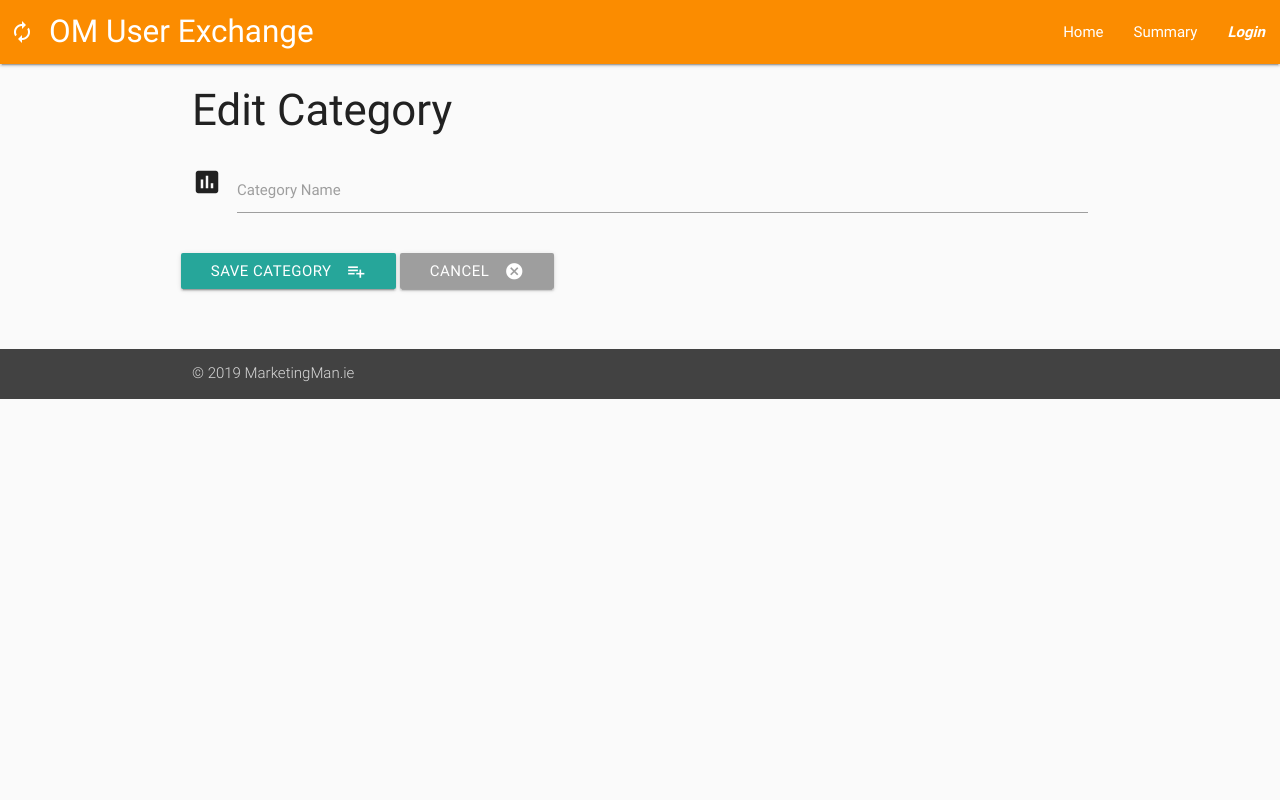
After one commit to Siminic87/milestone-data-centric-final, a Flask app: template templates/editcategory.html in a window 1280 px wide. The commit adds this page. Run offline with Flask 2, Linux system fonts and the light colour scheme; the template is opened without the code that fills it, so the values that code supplies are empty; some libraries are stand-ins or nearby versions.

Commit message:
Implemented functionality for editing existing categories

```diff
--- a/app.py
+++ b/app.py
@@ -211,6 +211,20 @@ def insert_category():
     categories.insert_one(category_doc)
     return redirect(url_for('get_categories'))
 
+@app.route('/edit_category/<category_id>')
+# Renders page with pre-populated form for editing chosen category
+def edit_category(category_id):
+    return render_template('editcategory.html',
+    category=mongo.db.categories.find_one({'_id': ObjectId(category_id)}))
+
+@app.route('/update_category/<category_id>', methods=['POST'])
+# Inserts updated category into databse based on form entries
+def update_category(category_id):
+    mongo.db.categories.update(
+        {'_id': ObjectId(category_id)},
+        {'category_name': request.form['category_name']})
+    return redirect(url_for('get_categories'))
+
 if __name__ == '__main__':
     app.run(host=os.environ.get('IP'),
         port=int(os.environ.get('PORT')),
--- /dev/null
+++ b/templates/editcategory.html
@@ -0,0 +1,42 @@
+{% extends 'base.html'%}
+
+{% block content %}
+
+<h3>Edit Category</h3>
+<div class="row">
+
+    <!-- Form -->
+    <form action="{{ url_for('update_category', category_id=category._id) }}" method="POST" class="col s12">
+        <div class="row">
+            <div class="input-field col s12">
+                <i class="material-icons prefix">poll</i>
+                <input id="category_name" name="category_name" type="text" class="validate" value="{{category.category_name}}">
+                <label for="icon_prefix">Category Name</label>
+            </div>
+        </div>
+        <div class="row">
+            <button class="btn waves-effect waves-light" type="submit" name="action">Save Category
+                <i class="material-icons right">playlist_add</i>
+             </button>
+            <a href="{{ url_for('get_categories') }}" class="waves-effect waves-light btn grey">
+                <i class="material-icons right">cancel</i>Cancel
+            </a>
+            </button>
+        </div>
+    </form>
+    <!-- /.Form -->
+
+</div>
+
+<!-- Form Scripts -->
+<script src="https://cdnjs.cloudflare.com/ajax/libs/jquery/3.2.1/jquery.min.js"></script>
+<script src="https://cdnjs.cloudflare.com/ajax/libs/materialize/0.100.2/js/materialize.min.js"></script>
+
+<script type="text/javascript">
+    $(document).ready(function() {
+        $('select').material_select();
+    });
+</script>
+<!-- /.Form Scripts -->
+
+{% endblock %}
```
Also changed, not shown: .c9/metadata/environment/app.py (+1 -1 lines), .c9/metadata/environment/templates/addcategory.html (+1 -1 lines), .c9/metadata/environment/templates/editcategory.html (added, +1 -0 lines), 1 other file.
